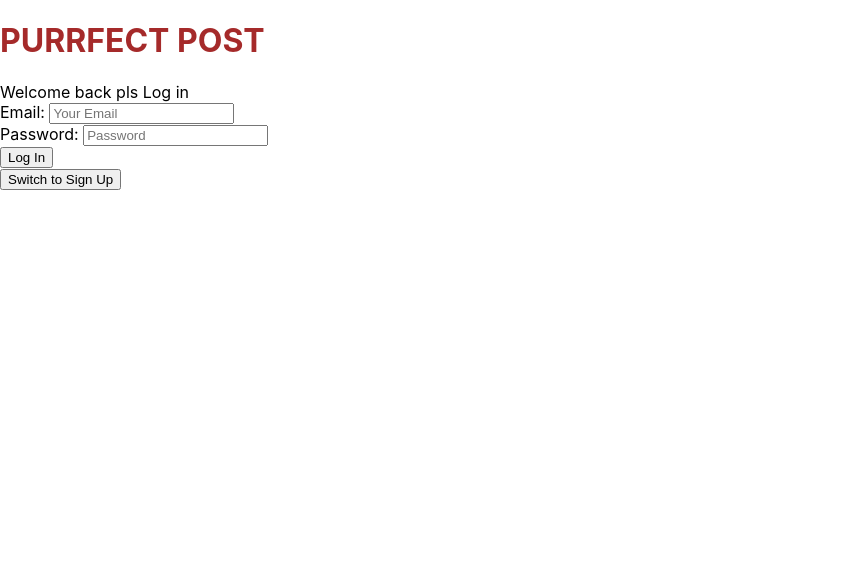
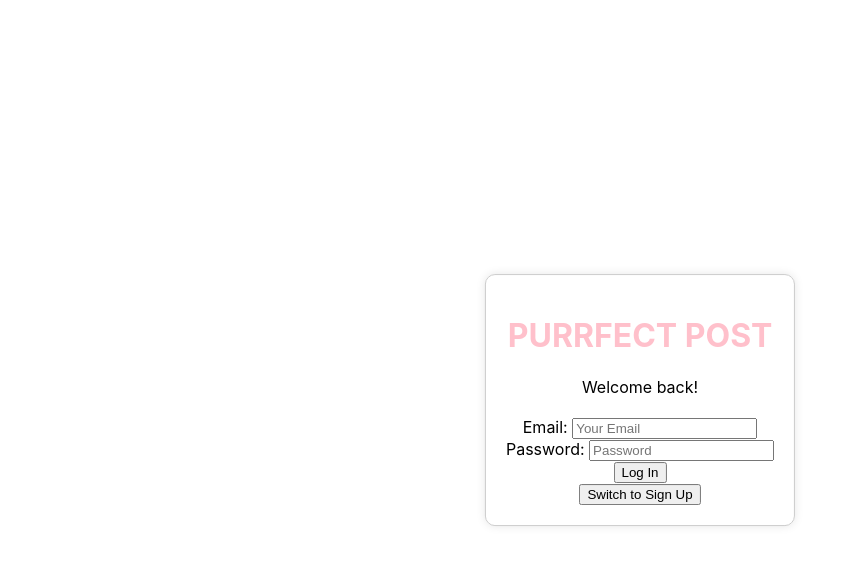
Before and after one commit to meikeetan/purrfectpost-fe, a React (Create React App) app: page / in a window 1280 px wide. Shown: the top 566 px of the page, without its empty margins (0-858 px from the left). Built offline with nearby package versions, Linux system fonts and the light colour scheme.

Commit message:
updated FE, CSS stuffs

```diff
--- a/src/pages/Authentication/Authentication.css
+++ b/src/pages/Authentication/Authentication.css
@@ -1,3 +1,20 @@
+.loginContainer {
+position: absolute;
+  top: 50%;
+  left: 50%;
+  transform: translate(-50%, -50%);
+  text-align: center;
+  padding: 20px;
+  border: 1px solid #ccc;
+  border-radius: 10px;
+  box-shadow: 0 0 10px rgba(0, 0, 0, 0.1);
+
+}
+
 .title {
-    color: brown
+    color: pink
 }
+
+.subtitle {
+    padding-bottom: 20px;
+  }
--- a/src/pages/Authentication/Authentication.jsx
+++ b/src/pages/Authentication/Authentication.jsx
@@ -9,9 +9,11 @@ function Authentication(props) {
 
   return (
     <>
-      <div>
+      <div className='loginContainer'>
       <h1 className='title'> PURRFECT POST</h1>
-        {isSignIn?'Welcome back pls Log in':'new here? sign up here'}
+      <div className='subtitle'>
+        {isSignIn?'Welcome back!':'Welcome! Sign up here!'}
+        </div>
         {isSignIn ? <Login setUser={setUser} /> : <SignUp setUser={setUser} />}
         <button onClick={() => setIsSignIn(!isSignIn)}>
           {isSignIn ? 'Switch to Sign Up' : 'Switch to Login'}
--- a/src/pages/Explore.jsx
+++ b/src/pages/Explore/Explore.jsx
@@ -1,4 +1,6 @@
 import React, { useState, useEffect } from "react";
+import "./Explore.css"
+
 
 function Explore (){
     const [catImages, setCatImages] = useState([]);
--- a/src/pages/Profile.jsx
+++ b/src/pages/InterestedProfile/InterestedProfile.jsx
@@ -1,14 +1,12 @@
-import { Link } from "react-router-dom"
-import { logOut } from "../utilities/users-service"
 import { useState, useEffect } from "react"
-import { getUser } from "../utilities/users-service"
-import { getMyInfo, getMyPosts, deletePost } from "../utilities/apis"
+import { useParams } from "react-router-dom"
+import { getMyInfo, getMyPosts } from "../../utilities/apis"
 
-function Profile (props){
+function InterestedProfile (){
+    const  {userId}  = useParams();
+    console.log(userId)
     const [myPosts, setmyPosts] = useState([{}])
     const [info, setInfo] = useState({})
-    const userId = getUser()
-    const {setUser} = props
 
     async function showMe() {
         const myInfo = await getMyInfo(userId)
@@ -23,33 +21,14 @@ function Profile (props){
         return setmyPosts(allposts)
     }
 
-    async function handleDeletePost(postId){
-        try {
-            const response = await deletePost(postId);
-            console.log(response)
-            const updatedPosts = myPosts.filter((post) => post._id!== postId);
-            setmyPosts(updatedPosts);
-        } catch(error){
-            console.log(error)
-        }
-    }
-
     useEffect(()=>{
         showdatabase()
-        showMe()
+       showMe()
     },[])
 
-    function handleLogOut() {
-        logOut()
-        setUser(null)
-    }
-
-    return(
+    return (
         <div>
-            <div>
-                {/* Profile Pic: */}
-                <img src={info.profilePic}/>
-            </div>
+            <img src={info.profilePic}/>
             <h1>Name :  {info.name}</h1>
             <h2>Bio : {info.bio}</h2>
             <div>
@@ -61,7 +40,6 @@ function Profile (props){
                             <img src={post.images}/>
                             <h1>{post.caption}</h1>
                             <h1>{post.likes && post.likes.length > 0 ? post.likes.length : ""}</h1>
-                            <button onClick={() => handleDeletePost(post._id)}>Delete</button>
                         </div>
                     ))
                 )}
@@ -70,4 +48,4 @@ function Profile (props){
     )
 }
 
-export default Profile
+export default InterestedProfile
--- a/src/pages/InterestedProfile.jsx
+++ b/src/pages/Profile/Profile.jsx
@@ -1,12 +1,14 @@
+import { Link } from "react-router-dom"
+import { logOut } from "../../utilities/users-service"
 import { useState, useEffect } from "react"
-import { useParams } from "react-router-dom"
-import { getMyInfo, getMyPosts } from "../utilities/apis"
+import { getUser } from "../../utilities/users-service"
+import { getMyInfo, getMyPosts, deletePost } from "../../utilities/apis"
 
-function InterestedProfile (){
-    const  {userId}  = useParams();
-    console.log(userId)
+function Profile (props){
     const [myPosts, setmyPosts] = useState([{}])
     const [info, setInfo] = useState({})
+    const userId = getUser()
+    const {setUser} = props
 
     async function showMe() {
         const myInfo = await getMyInfo(userId)
@@ -21,14 +23,33 @@ function InterestedProfile (){
         return setmyPosts(allposts)
     }
 
+    async function handleDeletePost(postId){
+        try {
+            const response = await deletePost(postId);
+            console.log(response)
+            const updatedPosts = myPosts.filter((post) => post._id!== postId);
+            setmyPosts(updatedPosts);
+        } catch(error){
+            console.log(error)
+        }
+    }
+
     useEffect(()=>{
         showdatabase()
-       showMe()
+        showMe()
     },[])
 
-    return (
+    function handleLogOut() {
+        logOut()
+        setUser(null)
+    }
+
+    return(
         <div>
-            <img src={info.profilePic}/>
+            <div>
+                {/* Profile Pic: */}
+                <img src={info.profilePic}/>
+            </div>
             <h1>Name :  {info.name}</h1>
             <h2>Bio : {info.bio}</h2>
             <div>
@@ -40,6 +61,7 @@ function InterestedProfile (){
                             <img src={post.images}/>
                             <h1>{post.caption}</h1>
                             <h1>{post.likes && post.likes.length > 0 ? post.likes.length : ""}</h1>
+                            <button onClick={() => handleDeletePost(post._id)}>Delete</button>
                         </div>
                     ))
                 )}
@@ -48,4 +70,4 @@ function InterestedProfile (){
     )
 }
 
-export default InterestedProfile
+export default Profile
--- a/src/pages/Settings.jsx
+++ b/src/pages/Settings/Settings.jsx
@@ -1,6 +1,6 @@
 import { useState } from "react";
-import { imageUpload, updateMyInfo } from "../utilities/apis";
-import { getUser } from "../utilities/users-service";
+import { imageUpload, updateMyInfo } from "../../utilities/apis";
+import { getUser } from "../../utilities/users-service";
 import { useNavigate } from "react-router-dom";
 
 function Settings() {
```
Also changed, not shown: src/App.js (+5 -5 lines), src/pages/CreatePost/CreatePost.jsx (renamed from src/pages/CreatePost.jsx, +5 -2 lines), src/pages/CreatePost/CreatePost.css (added), src/pages/Explore/Explore.css (added).
